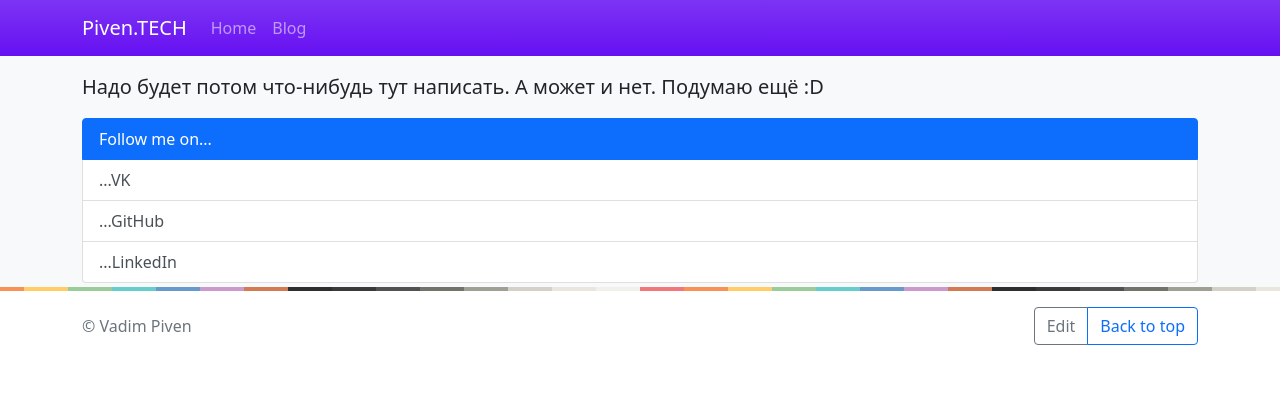
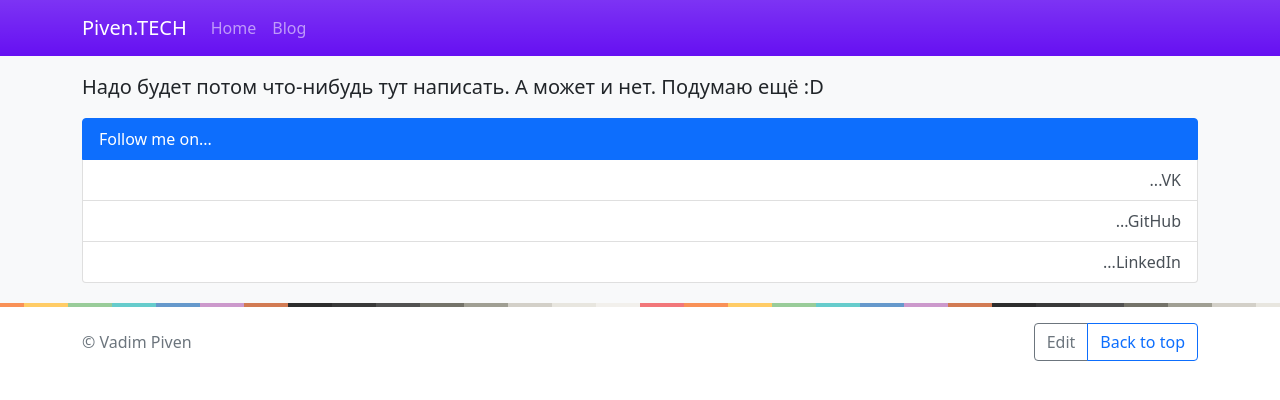
Before and after one commit to vadimpiven/vadimpiven, a Jekyll site: the page built from index.html, in a window 1280 px wide. Shown: the top 400 px of the page. Built offline with Jekyll 4.4.1, drawn with Linux system fonts in a browser that asks for light colours.

Commit message:
Update index.html

```diff
--- a/index.html
+++ b/index.html
@@ -6,9 +6,9 @@
   Надо будет потом что-нибудь тут написать. А может и нет. Подумаю ещё :D
 </p>
 
-<div class="list-group">
+<div class="list-group mb-3">
   <a href="#" class="list-group-item list-group-item-action active disabled" aria-current="true">Follow me on...</a>
-  <a href="https://vk.com/vadimpiven" class="list-group-item list-group-item-action">...VK</a>
-  <a href="https://github.com/vadimpiven/" class="list-group-item list-group-item-action">...GitHub</a>
-  <a href="https://www.linkedin.com/in/vadimpiven/" class="list-group-item list-group-item-action">...LinkedIn</a>
+  <a href="https://vk.com/vadimpiven" class="list-group-item list-group-item-action text-end">...VK</a>
+  <a href="https://github.com/vadimpiven/" class="list-group-item list-group-item-action text-end">...GitHub</a>
+  <a href="https://www.linkedin.com/in/vadimpiven/" class="list-group-item list-group-item-action text-end">...LinkedIn</a>
 </div>
```
